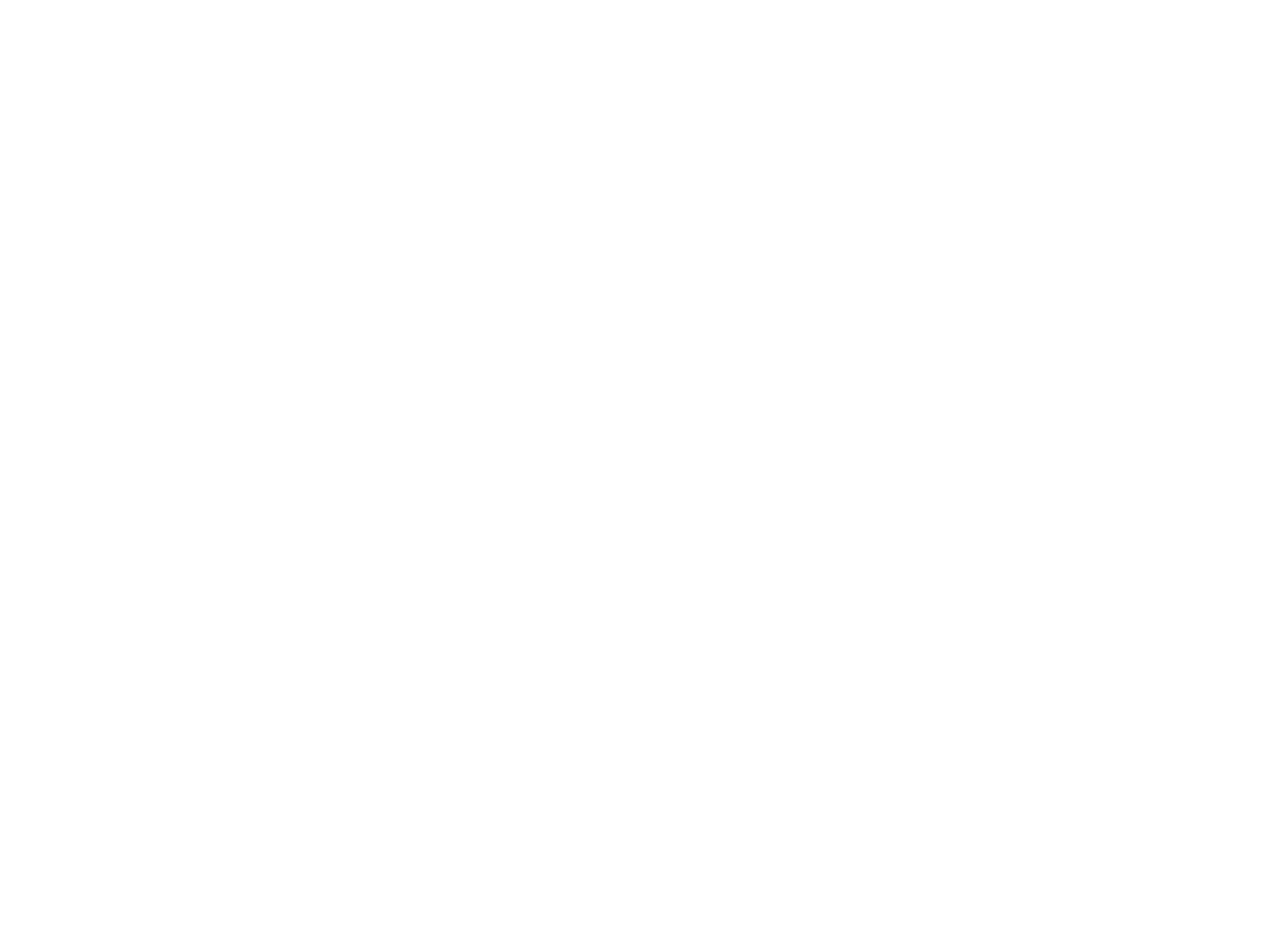
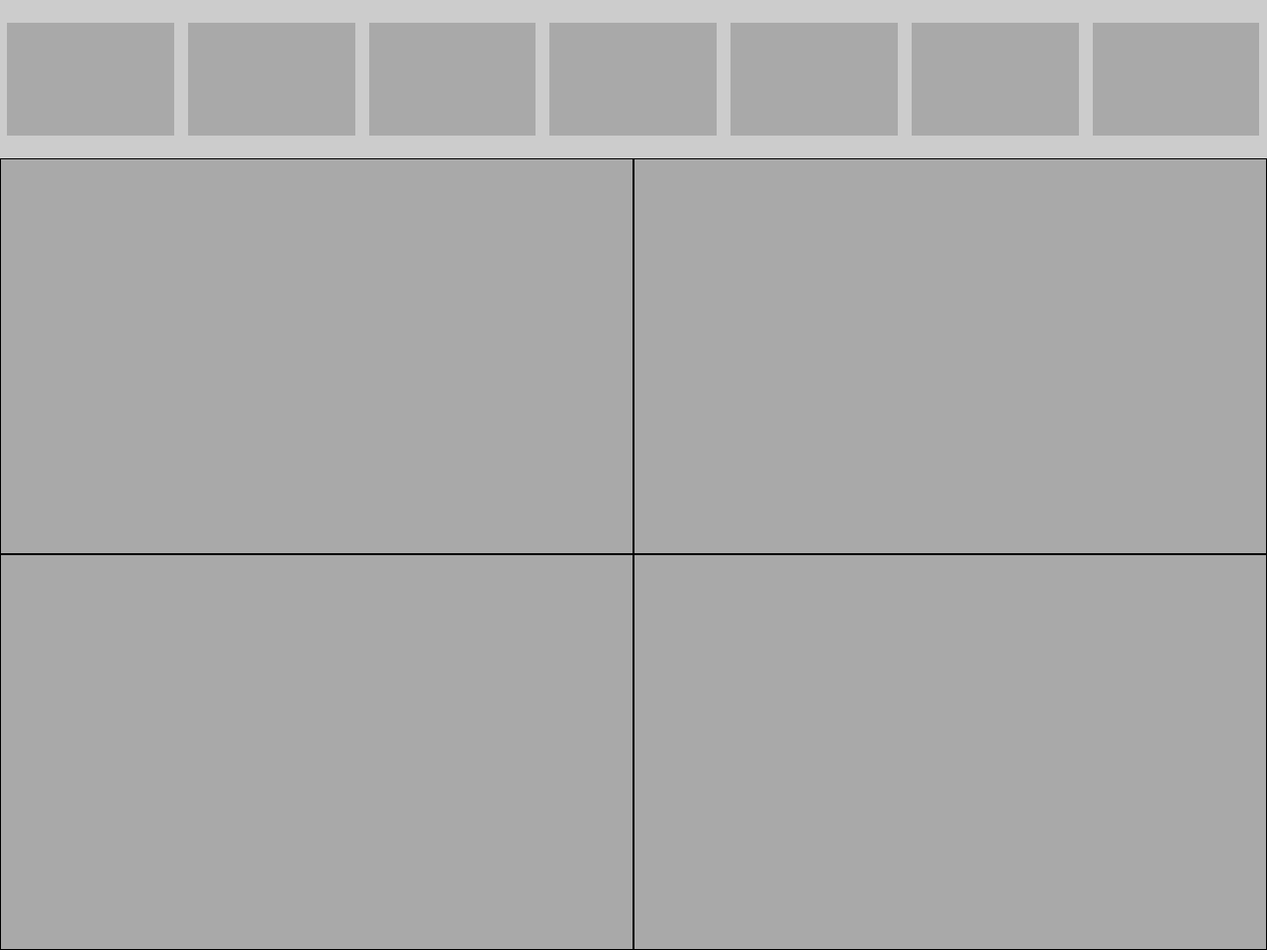
Before and after one commit to daashandayo/design-teardown, a plain HTML site: page index.html in a window 1280 px wide. Shown: the whole page at 99% size. Before the commit the page ends 800 px from the top, so only its background shows below. Drawn offline with Linux system fonts and the light colour scheme.

Commit message:
setup navbar and styling

```diff
--- a/assets/css/main.css
+++ b/assets/css/main.css
@@ -0,0 +1,30 @@
+/*================
+Nav
+==================*/
+*, *::before, *::after {
+    box-sizing: border-box;
+}
+
+nav {
+    background-color:  #ccc;
+    height: 10em;
+    padding: 1em 0;
+}
+.nav-Links {
+    width: 14.28%;
+    height: 8em;
+    border: 7px solid  #ccc;
+    float: left;
+    background-color: darkgrey;
+}
+
+/*========================
+body
+========================*/
+.recent-article {
+    float: left;
+    width: 50%;
+    height: 25em;
+    border: .01em solid black;
+    background-color: darkgrey;
+}
--- a/index.html
+++ b/index.html
@@ -12,17 +12,23 @@
   <!-- HEADER -->
   <header>
     <nav>
-
+      <div class="nav-Links"></div>
+      <div class="nav-Links"></div>
+      <div class="nav-Links"></div>
+      <div class="nav-Links"></div>
+      <div class="nav-Links"></div>
+      <div class="nav-Links"></div>
+      <div class="nav-Links"></div>
     </nav>
   </header>
 
   <!-- RECENT ARTICLES SECTION -->
   <section>
     <h2></h2>
-    <article></article>
-    <article></article>
-    <article></article>
-    <article></article>
+    <article class="recent-article"></article>
+    <article class="recent-article"></article>
+    <article class="recent-article"></article>
+    <article class="recent-article"></article>
   </section>
 
   <!--LATEST ARTICLES SECTION -->
```
